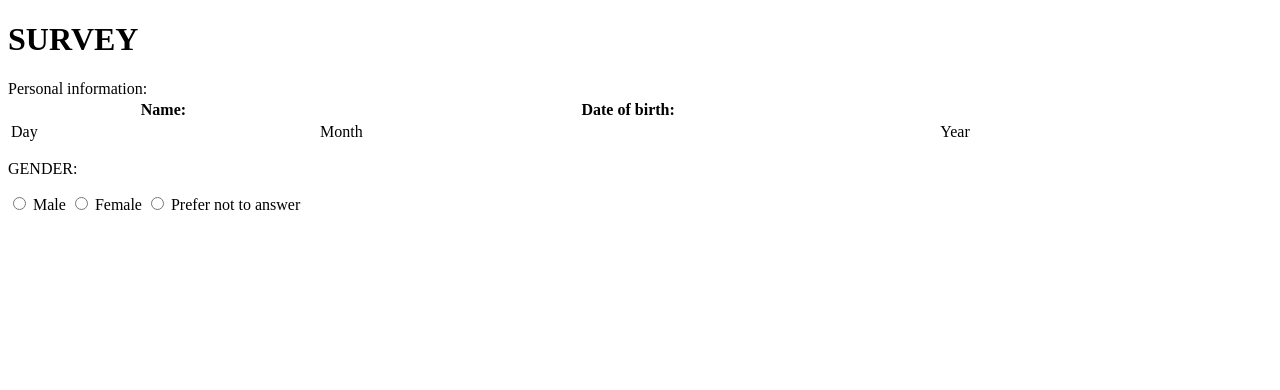
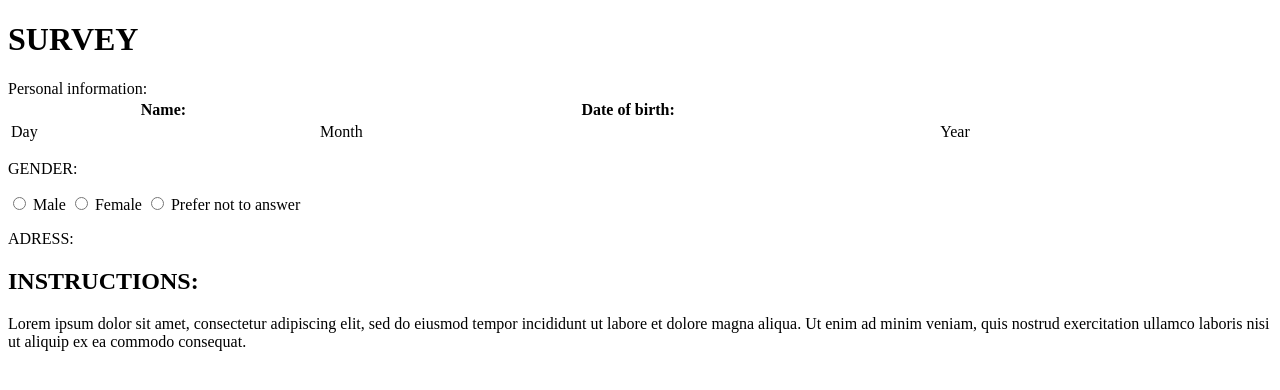
Before and after one commit to tiulia21/tiulia21.github.io, a plain HTML site: page survey.html in a window 1280 px wide. Drawn offline with Linux system fonts and the light colour scheme.

Commit message:
Add new element

```diff
--- a/survey.html
+++ b/survey.html
@@ -33,5 +33,13 @@
       <input type="radio" />
       <label>Prefer not to answer</label>
     </form>
+    <p>ADRESS:</p>
   </heder>
+  <h2>INSTRUCTIONS:</h2>
+  <p>
+    Lorem ipsum dolor sit amet, consectetur adipiscing elit, sed do eiusmod
+    tempor incididunt ut labore et dolore magna aliqua. Ut enim ad minim veniam,
+    quis nostrud exercitation ullamco laboris nisi ut aliquip ex ea commodo
+    consequat.
+  </p>
 </html>
```
